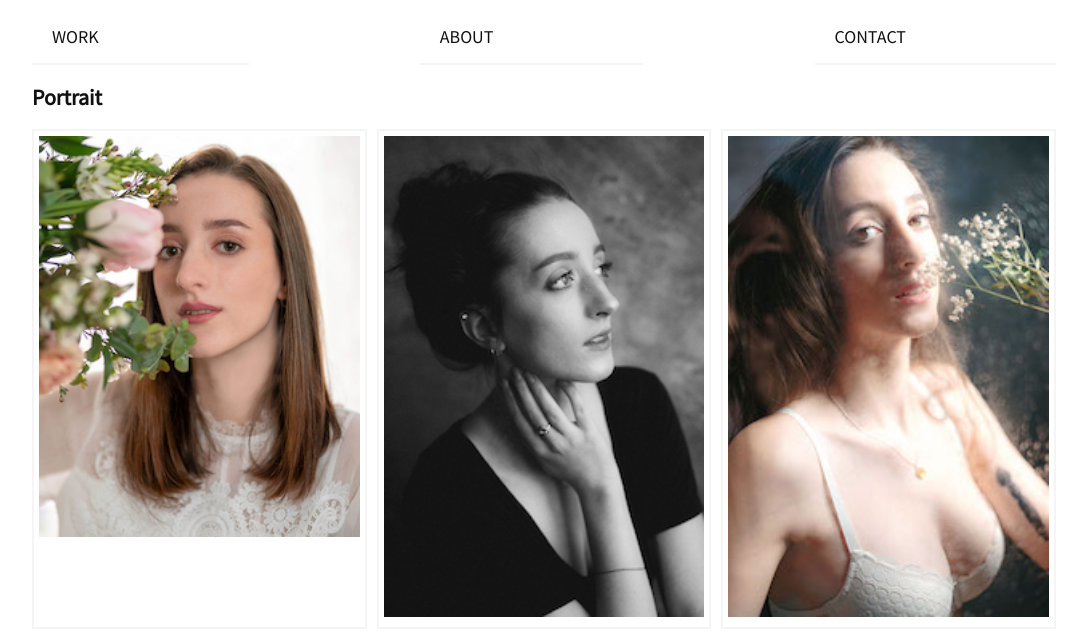
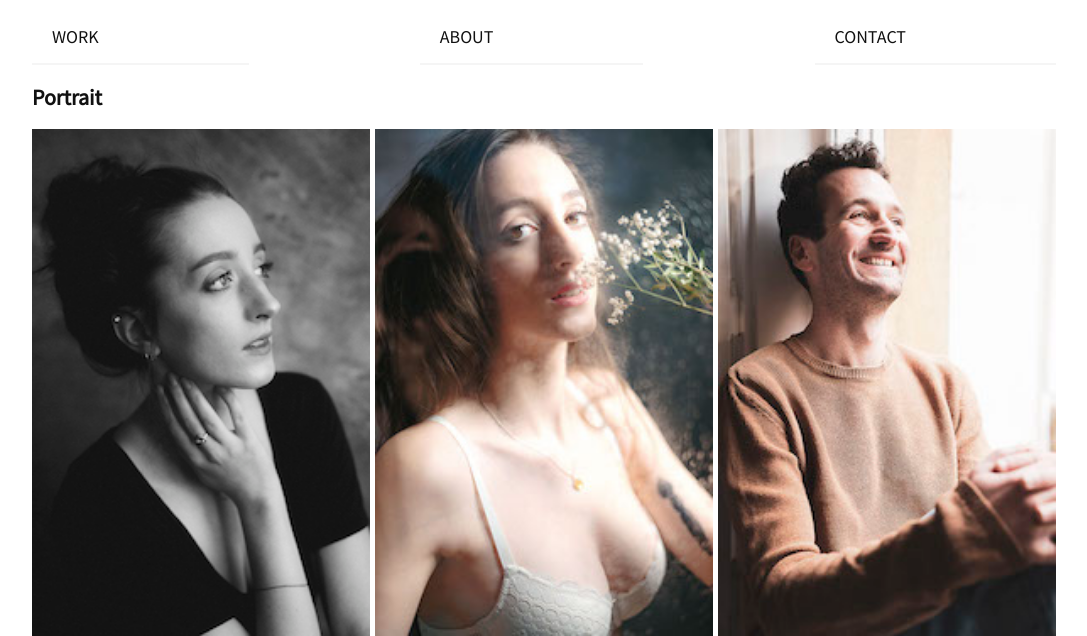
Before and after one commit to Maree13/Finalni_projekt, an Eleventy site: page portrait.html in a window 1280 px wide. Shown: the part 197-833 px from the top of the page, without its empty margins (96-1183 px from the left). Built offline with nearby package versions, Linux system fonts and the light colour scheme; Eleventy itself is replaced by a stand-in of ours; files that its build step writes are made by us from their sources.

Commit message:
added grid to gallery portrait

```diff
--- a/SCSS/style.scss
+++ b/SCSS/style.scss
@@ -281,14 +281,24 @@ a.fa:hover {
 
 /* GALLERY PORTRAITS */
 
-.gallery__item--portrait {
-  grid-area: photo;
+//.gallery__item--portrait {
+//  background-size: cover;
+//  width: 100%;
+//  background-position: center;
+//}
+
+.gallery__grid--portrait {
+  display: grid;
+  grid-template-columns: repeat(1, 1fr);
+  gap: 5px;
+  grid-auto-flow: dense;
+  margin: 0;
   background-size: cover;
-  width: 100%;
-  background-position: center;
 }
 
-
+.gallery__item--portrait {
+  width: 100%,
+}
 
 /* section About */
 
@@ -391,10 +401,8 @@ a.fa:hover {
 
 /* gallery family */
 
-/* JAVA SCRIPT */
-
 .row {
-  display: -ms-flexbox; /* IE 10 */
+  display:-ms-flexbox; /* IE 10 */
   display: flex;
   -ms-flex-wrap: wrap; /* IE 10 */
   flex-wrap: wrap;
@@ -419,6 +427,18 @@ a.fa:hover {
   display: grid;
   grid-template-columns: repeat(2, 1fr);
   gap: 10px;
+}
+
+/* GALLERY PORTRAITS */
+
+.gallery__grid--portrait {
+  grid-template-columns: repeat(2, 1fr);
+  gap: 5px;
+  grid-auto-flow: dense;
+}
+
+.gallery__item--portrait {
+  width: 100%;
 }
 
 }
@@ -486,7 +506,6 @@ a.fa:hover {
   padding: 0 4px;
 }
 
-
 .column {
   -ms-flex: 25%; /* IE 10 */
   flex: 25%;
@@ -498,6 +517,16 @@ a.fa:hover {
   vertical-align: middle;
 }
 
+/* GALLERY PORTRAIT */
+
+.gallery__grid--portrait {
+  display: grid;
+  grid-template-columns: repeat(3, 1fr);
+  gap: 5px;
+  grid-auto-flow: dense;
+  margin: 0;
+  background-size: cover;
+}
 
 /* FOOTER */
 .footer__back-to-top {
--- a/portrait.html
+++ b/portrait.html
@@ -8,28 +8,16 @@ title: Portrait
 <section class="gallery">
   <h2 class="gallery__title">Portrait</h2>
 
-    <div class="gallery__grid">
+  <div class="gallery__grid--portrait">
 
 
-      <figure class="figure__image">
-        <a data-fslightbox href="/images/photos/portret1.jpg"><img class="gallery__item--portrait" src="/images/photossmall/portret1_2.jpg" alt="portrait01"></a>
-      </figure>
-      <figure class="figure__image">
         <a data-fslightbox href="/images/photos/portret2.jpg"><img class="gallery__item--portrait" src="/images/photossmall/portret2.jpg" alt="portrait02"></a>
-      </figure>
-      <figure class="figure__image">
         <a data-fslightbox href="/images/photos/portret3.jpg"><img class="gallery__item--portrait" src="/images/photossmall/portret3.jpg" alt="portrait03"></a>
-      </figure>
-      <figure class="figure__image">
         <a data-fslightbox href="/images/photos/portret4.jpg"><img class="gallery__item--portrait" src="/images/photossmall/portret4.jpg" alt="portrait04"></a>
-      </figure>
-      <figure class="figure__image">
         <a data-fslightbox href="/images/photos/portret5.jpg"><img class="gallery__item--portrait" src="/images/photossmall/portret5.jpg" alt="portrait05"></a>
-      </figure>
-      <figure class="figure__image">
         <a data-fslightbox href="/images/photos/portret6.jpg"><img class="gallery__item--portrait" src="/images/photossmall/portret6.jpg" alt="portrait06"></a>
-      </figure>
+        <a data-fslightbox href="/images/photos/portret1.jpg"><img class="gallery__item--portrait" src="/images/photossmall/portret1.jpg" alt="portrait01"></a>
+    </div>
 
 
-    </div>
 </section>
```
Also changed, not shown: family.html (+3 -11 lines), product.html (+2 -1 lines), SCSS/style.css, css/style.css, 2 other files.
